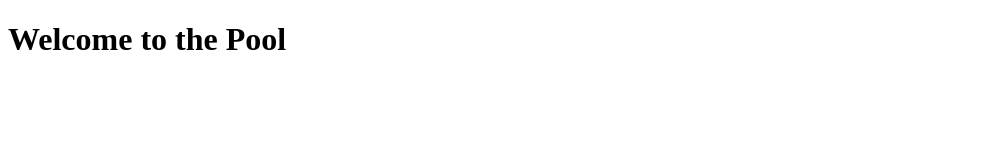
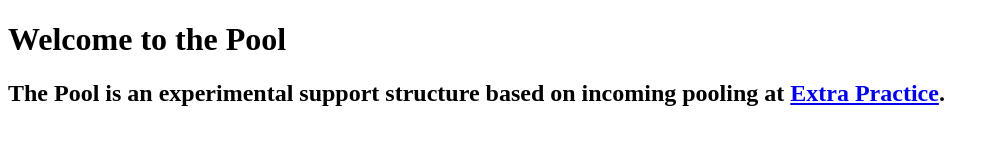
Before and after one commit to Extra-Practice-Code/pool.extrapractice.space, a plain HTML site: page index.html in a window 1280 px wide. Shown: the whole page, without its empty margins (0-999 px from the left). Drawn offline with Linux system fonts and the light colour scheme.

Commit message:
add to website

```diff
--- a/index.html
+++ b/index.html
@@ -7,5 +7,8 @@
 </head>
 <body>
     <h1>Welcome to the Pool</h1>
+    <h2>The Pool is an experimental support structure based on incoming pooling at <a href="https://extrapractice.space/">Extra Practice</a>.</h2>
+
+
 </body>
 </html>
```
